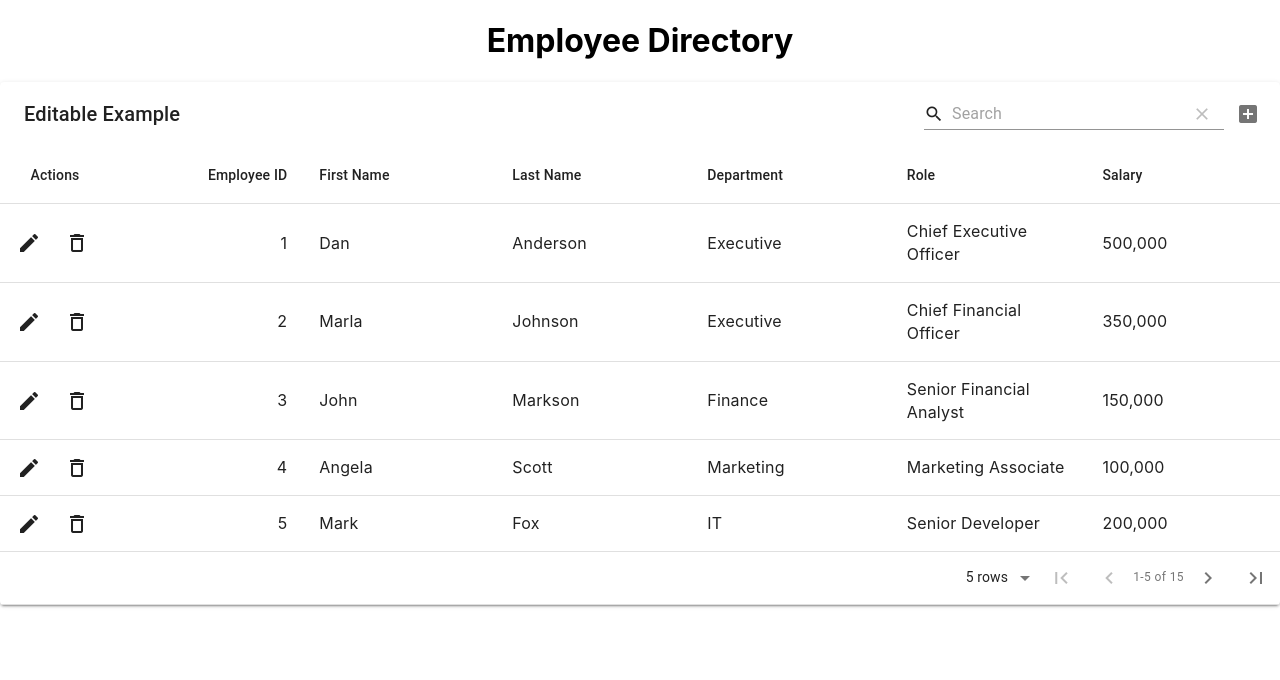
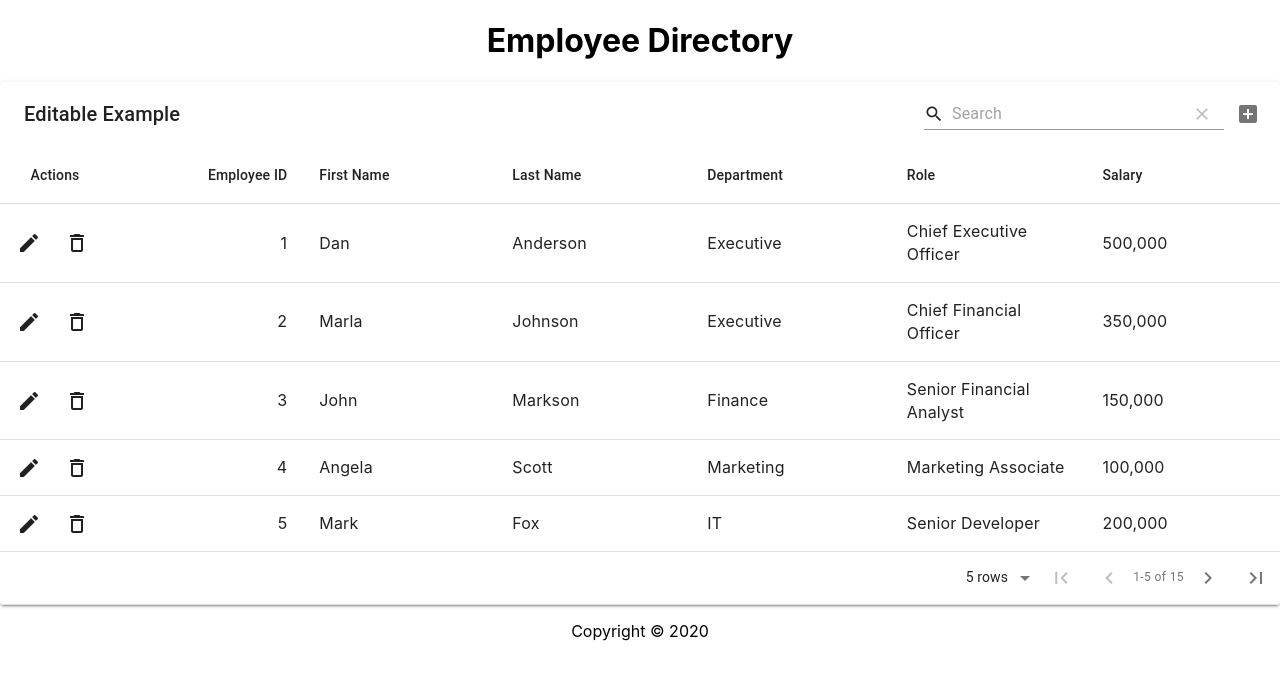
Before and after one commit to danfenichel/employee-directory, a React (Create React App) app in the folder employee-directory/: page / in a window 1280 px wide. Shown: the top 680 px of the page. Built offline with nearby package versions, Linux system fonts and the light colour scheme.

Commit message:
Added footer

```diff
--- a/employee-directory/src/App.js
+++ b/employee-directory/src/App.js
@@ -2,6 +2,7 @@ import React from 'react';
 // import logo from './logo.svg';
 import Header from "./components/Header";
 import EnhancedTable from "./components/Table";
+import Footer from "./components/Footer";
 import './App.css';
 
 function App() {
@@ -9,7 +10,7 @@ function App() {
     <div className="App">
       <Header />
       <EnhancedTable />
-      {/* <Footer /> */}
+      <Footer />
     </div>
   );
 }
--- a/employee-directory/src/components/Footer.js
+++ b/employee-directory/src/components/Footer.js
@@ -0,0 +1,9 @@
+import React from "react";
+
+function Footer () {
+    return (
+        <p>Copyright &copy; 2020</p>
+    );
+}
+
+export default Footer;
```
